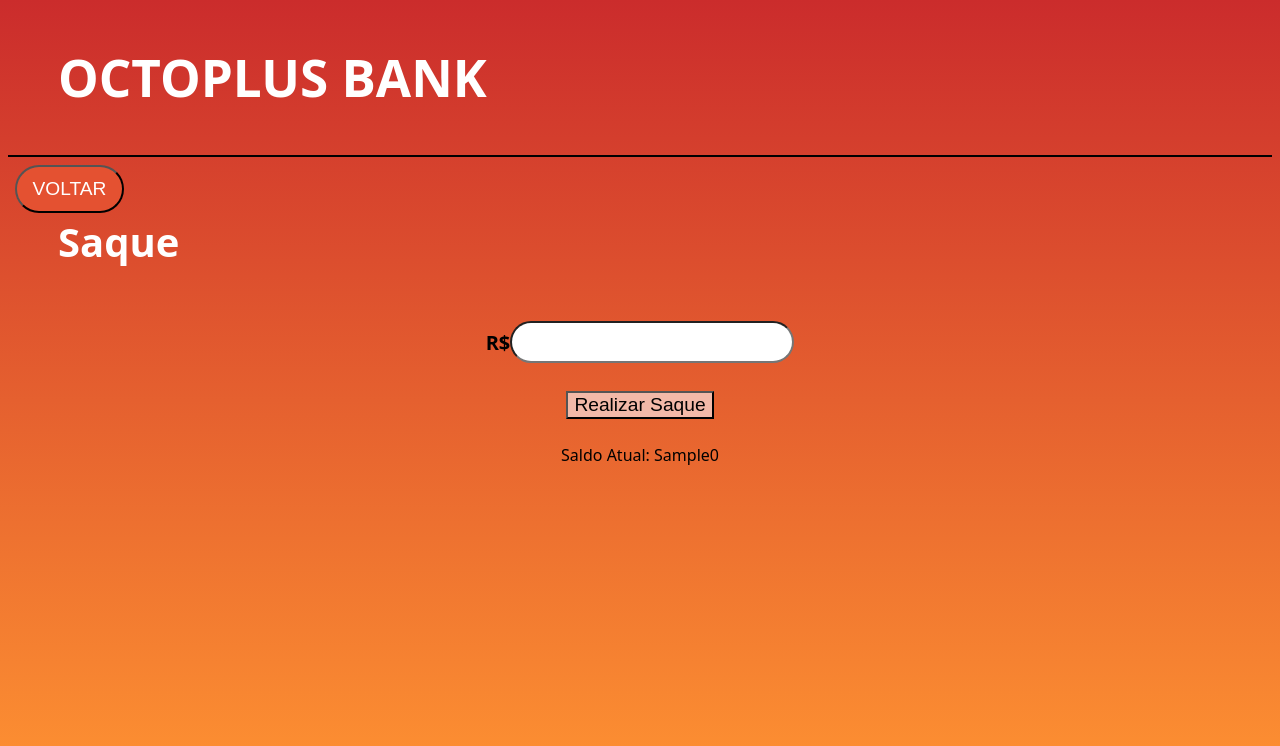
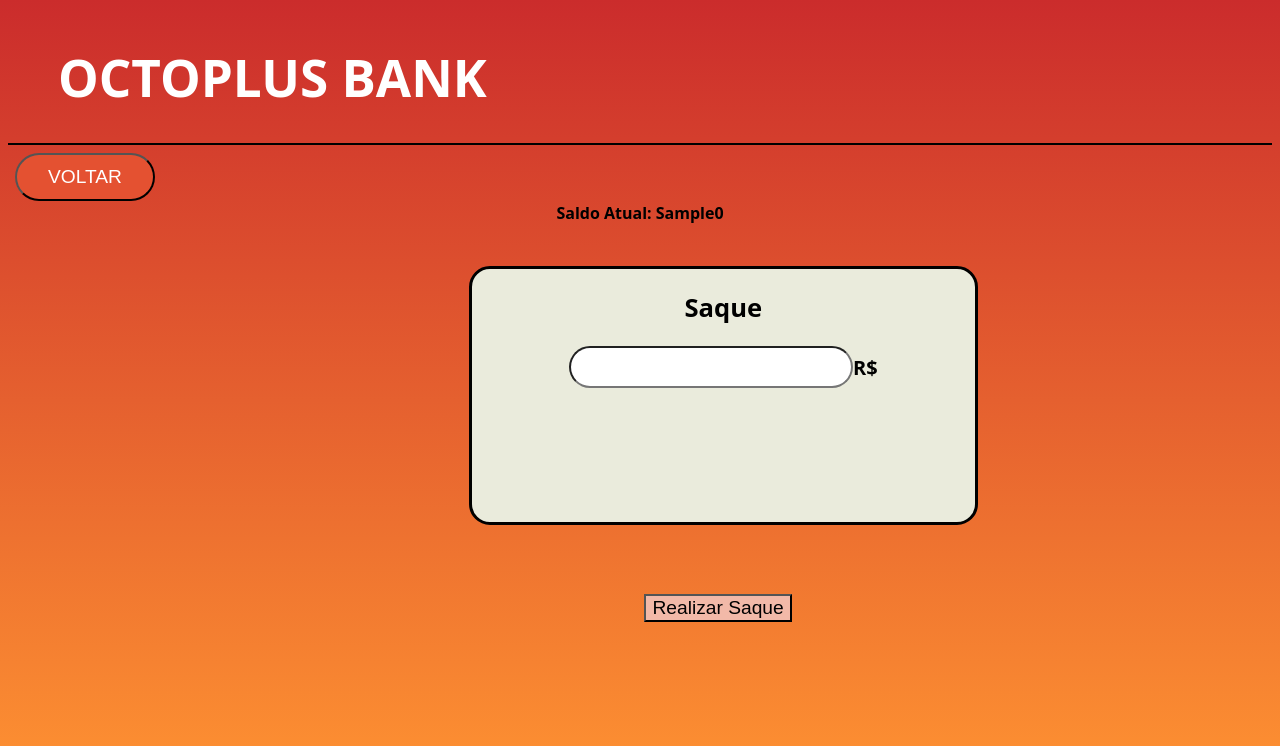
Before and after one commit to Octoplus-Group/OctoplusBank, a Flask app: page /pagina_saque/cliente/1 in a window 1280 px wide. Shown: the top 746 px of the page. Run offline with Flask 2, Linux system fonts and the light colour scheme; tables that the repository leaves empty or names only in its code hold one stand-in row (values such as "Sample post").

Commit message:
alterações nas páginas saque e depósito, html e css

```diff
--- a/src/db.py
+++ b/src/db.py
@@ -1,3 +1,3 @@
 import pymysql
 
-mysql =pymysql.connect(host='localhost', port=3306, user='root', passwd='Topsp808!@', database='banco')
+mysql =pymysql.connect(host='localhost', port=3306, user='root', passwd='gabes', database='banco')
--- a/src/static/css/estilo.css
+++ b/src/static/css/estilo.css
@@ -40,17 +40,17 @@ button#cadastro {
     cursor: pointer;
     border-radius: 50px;
     border: none;
-    margin-left: ;
+    /* margin-left: ; */
 }
 
 /*Formulário Cadastro*/
 
-label.esquerda{
+label.esquerda {
   text-align: left;
 }
 
 
-div.esquerda{
+div.esquerda {
   text-align: center;
 }
 
@@ -78,7 +78,7 @@ button#solict {
   opacity: 0;
 }
 
-h3{
+h3 {
   text-align: right;
   margin-top: -100px;
   margin-right: 20px;
@@ -163,7 +163,7 @@ button#voltar{
   border-radius: 50px;
   background-color:#E45131;
   color: white;
-  width: 109px;
+  width: 140px;
   height: 48px;
   position: absolute;
   left: 15px;
@@ -175,10 +175,24 @@ o nome da empresa em novas abas, como a do login e cadastro  */
 
 hr{
   border: 1.25px solid black;
+  background-color: black;
+  margin-top: -12px;
 }
 
 
-input#saque{
+input#saque {
+  width: 276px;
+  height: 36px;
+  font-size: x-large;
+  border-radius: 25px;
+  /* margin-top: 25px; */
+}
+
+
+
+/* depósito */
+
+input#deposito {
   width: 276px;
   height: 36px;
   font-size: x-large;
@@ -186,24 +200,34 @@ input#saque{
   margin-top: 25px;
 }
 
-div.saque{
-  font-size: 25px;
-  margin: 25px auto;
-
+.dep {
+  font-size: 20px;
 }
 
+/* estético geral das páginas depósito e saque */
 
-/* depósito */
-
-input#deposito{
-  width: 276px;
-  height: 36px;
-  font-size: x-large;
-  border-radius: 25px;
-  margin-top: 25px;
+.caixa {
+  background-color: #eaebdc;
+  position: absolute;
+  border-radius: 21px;
+  border: 3px solid black;
+  width: 503px;
+  height: 253px;
+  margin-left: 36%;
+  margin-top: 5%;
 }
 
-div.dep{
-  font-size: 20px;
-  margin: 25px auto;
+h5 {
+  font-size: 1.25vw;
 }
+
+h2 {
+  font-size: 2vw;
+}
+
+.button-sd {
+  position: relative;
+  text-align: right;
+  margin-right: 38%;
+  margin-top: 370px;
+}
--- a/src/templates/public/saque.html
+++ b/src/templates/public/saque.html
@@ -20,17 +20,30 @@
 
             <div class="dep">
 
-            <h1>Saque</h1>
-            <b>R$</b><input type="text" name="saque"  id="saque" required>
+                <div class="caixa">
 
+                    <h2>Saque</h2>
 
-            <br><br>
-            <button type="submit">Realizar Saque</button>
+                    <input type="text" name="saque"  id="saque" required><b>R$</b>
+
+                </div>
 
             </div>
 
 
-           </form>
+           <div class="saldo-atual">
 
-           <p> Saldo Atual: {{cliente.13}}0</p>
+                <p><h5>Saldo Atual: {{cliente.13}}0</h5></p>
+
+           </div>
+
+           <div class="button-sd">
+
+
+            <button type="submit">Realizar Saque</button>
+
+        </div>
+
+        </form>
+
     {% endblock %}
```
Also changed, not shown: src/templates/public/deposito.html (+18 -6 lines).
